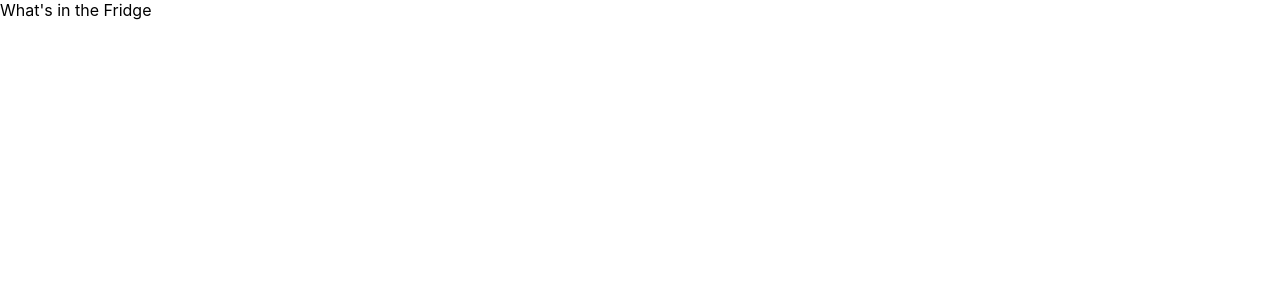
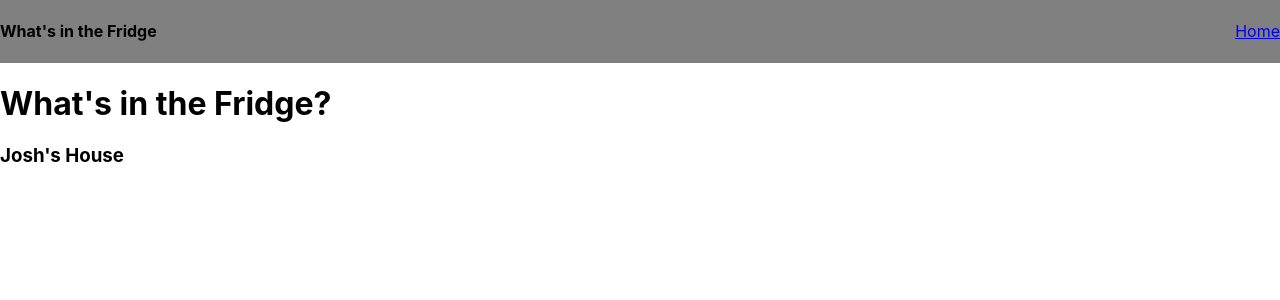
Before and after one commit to jadlevine/Whats_in_the_Fridge, a React (Create React App) app in the folder client/: page / in a window 1280 px wide. Shown: the top 300 px of the page. Built offline with nearby package versions, Linux system fonts and the light colour scheme.

Commit message:
simple react client functional. Nav bar, Home page, House Details set up. Josh's House page displays all foods in josh's fridge

```diff
--- a/client/src/App.css
+++ b/client/src/App.css
@@ -11,3 +11,10 @@ code {
   font-family: source-code-pro, Menlo, Monaco, Consolas, 'Courier New',
     monospace;
 }
+
+.navbar {
+  display:flex;
+  justify-content: space-between;
+  background-color: grey;
+  align-items:center;
+}
--- a/client/src/App.js
+++ b/client/src/App.js
@@ -1,7 +1,26 @@
 import './App.css'
+import { Routes, Route } from 'react-router-dom'
+import Home from './pages/Home'
+import Nav from './components/Nav'
+import HouseDetails from './pages/HouseDetails'
+
+// import { useState } from 'react'
 
 const App = () => {
-  return <div>What's in the Fridge</div>
+  return (
+    <div>
+      <Nav />
+      <main>
+        <Routes>
+          <Route path="/" element={<Home />} />
+          <Route
+            path="/houses/:owner"
+            element={<HouseDetails house={'josh'} />}
+          />
+        </Routes>
+      </main>
+    </div>
+  )
 }
 
 export default App
--- /dev/null
+++ b/client/src/components/Food.js
@@ -0,0 +1,9 @@
+const Food = (props) => {
+  return (
+    <li>
+      {props.name} :{props.owner}'s {props.location}
+    </li>
+  )
+}
+
+export default Food
--- /dev/null
+++ b/client/src/components/Nav.js
@@ -0,0 +1,14 @@
+import { Link } from 'react-router-dom'
+
+const Nav = () => {
+  return (
+    <nav className="navbar">
+      <h4>What's in the Fridge</h4>
+      <div>
+        <Link to="/">Home</Link>
+      </div>
+    </nav>
+  )
+}
+
+export default Nav
--- a/client/src/index.js
+++ b/client/src/index.js
@@ -1,7 +1,6 @@
 import React from 'react'
 import { createRoot } from 'react-dom/client'
 import { BrowserRouter } from 'react-router-dom'
-
 import App from './App'
 
 const root = createRoot(document.getElementById('root'))
--- /dev/null
+++ b/client/src/pages/Home.js
@@ -0,0 +1,24 @@
+import { useNavigate } from 'react-router-dom'
+
+const Home = () => {
+  let navigate = useNavigate()
+
+  const showHouse = (owner) => {
+    navigate(`/houses/${owner}`)
+  }
+
+  return (
+    <div className="home">
+      <h1>What's in the Fridge?</h1>
+      <div
+        className="house-card"
+        onClick={() => showHouse('josh')}
+        key={'1234'}
+      >
+        <h3>Josh's House</h3>
+      </div>
+    </div>
+  )
+}
+
+export default Home
--- /dev/null
+++ b/client/src/pages/HouseDetails.js
@@ -0,0 +1,48 @@
+import { useEffect, useState } from 'react'
+import { useParams } from 'react-router-dom'
+// import { Link } from 'react-router-dom'
+import axios from 'axios'
+import Food from '../components/Food'
+
+const HouseDetails = (props) => {
+  let { owner } = useParams()
+
+  // const [houseDetails, setHouseDetails] = useState('')
+  const [foods, setFoods] = useState([])
+
+  useEffect(() => {
+    const getFoods = async () => {
+      try {
+        const response = await axios.get(`http://localhost:3001/foods`)
+        console.log(response.data)
+        setFoods(response.data)
+      } catch (err) {
+        console.log(err)
+      }
+    }
+    getFoods()
+  }, [])
+
+  return (
+    <div>
+      <h1>{owner}'s House</h1>
+      <div id="joshs-fridge">
+        <h3>Josh's Fridge</h3>
+        <ul className="rearch-results">
+          {foods.map((food) => (
+            <Food
+              key={food._id}
+              name={food.name}
+              owner={food.owner}
+              location={food.location}
+            />
+          ))}
+        </ul>
+      </div>
+      <h3>Josh's Freezer</h3>
+      <h3>Josh's Pantry</h3>
+    </div>
+  )
+}
+
+export default HouseDetails
```
Also changed, not shown: client/src/components/Storage.js (added), 1 other file (tests, documents, lock files or other folders).
